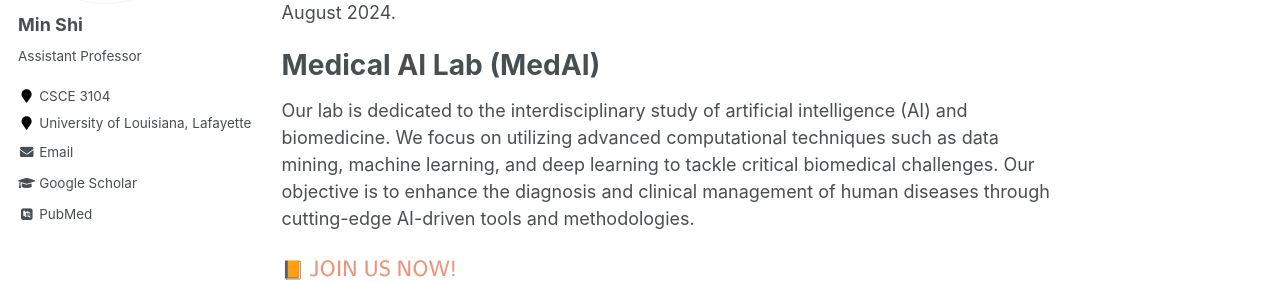
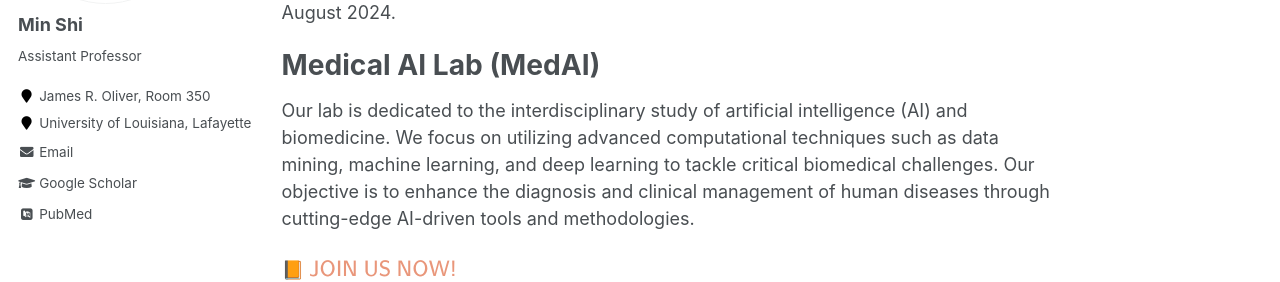
Before and after one commit to shiminxst/shiminxst.github.io, a Jekyll site: the page built from _pages/about.md, in a window 1280 px wide. Shown: the part 289-571 px from the top of the page. Built offline with Jekyll 4.4.1, drawn with Linux system fonts in a browser that asks for light colours; some web fonts are replaced; formulas are drawn with MathJax 3.

Commit message:
Update _config.yml

```diff
--- a/_config.yml
+++ b/_config.yml
@@ -84,7 +84,7 @@ author:
   name             : "Min Shi"
   avatar           : "/img/avatar.jpg"
   bio              : "Assistant Professor"
-  location         : "CSCE 3104"
+  location         : "James R. Oliver, Room 350"
   employer         : "University of Louisiana, Lafayette"
   pubmed           : "https://www.ncbi.nlm.nih.gov/myncbi/min.shi.3/bibliography/public"
   googlescholar    : "https://scholar.google.com/citations?hl=en&user=NoA9KFIAAAAJ&hl=en"
```
